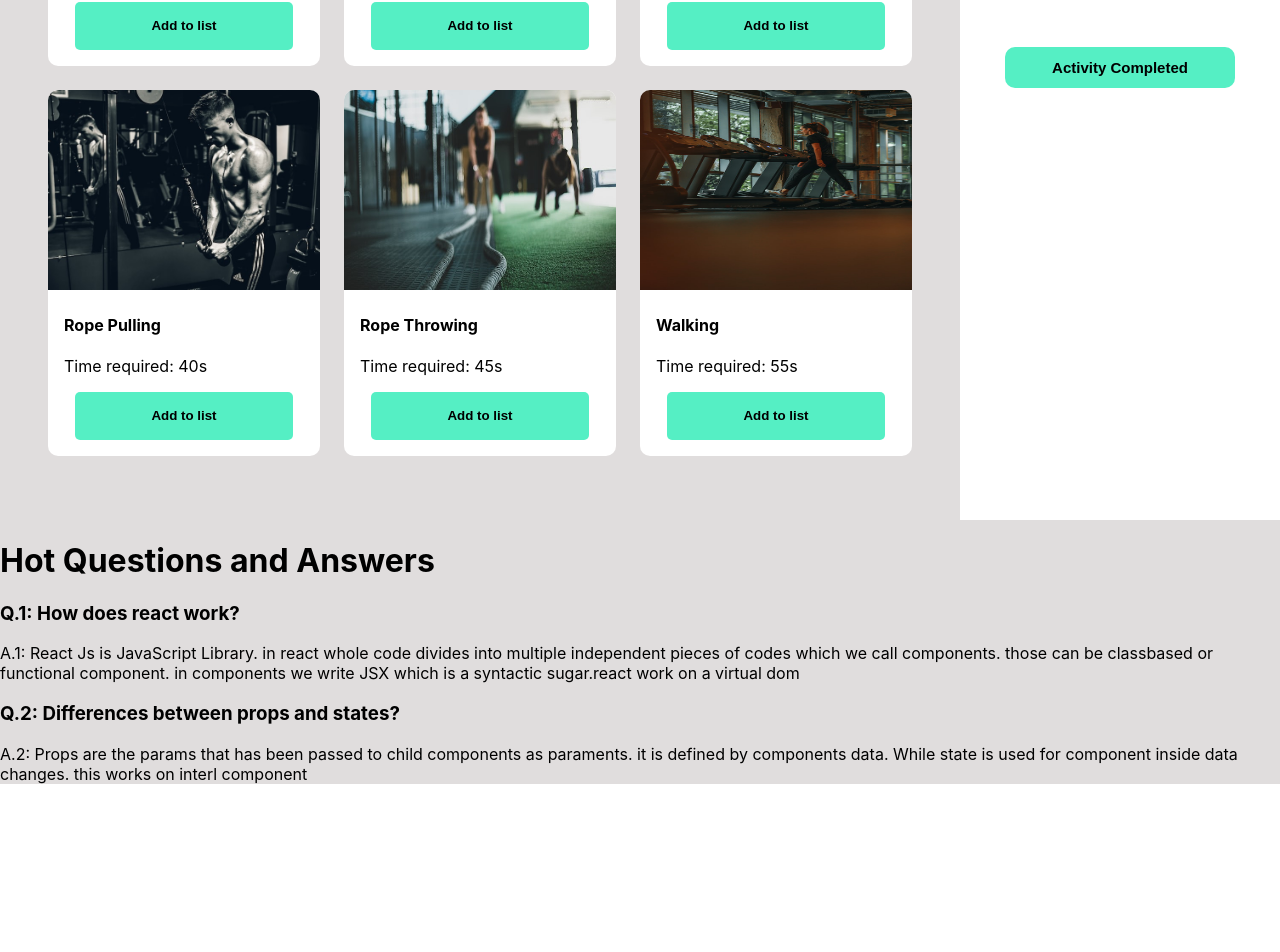
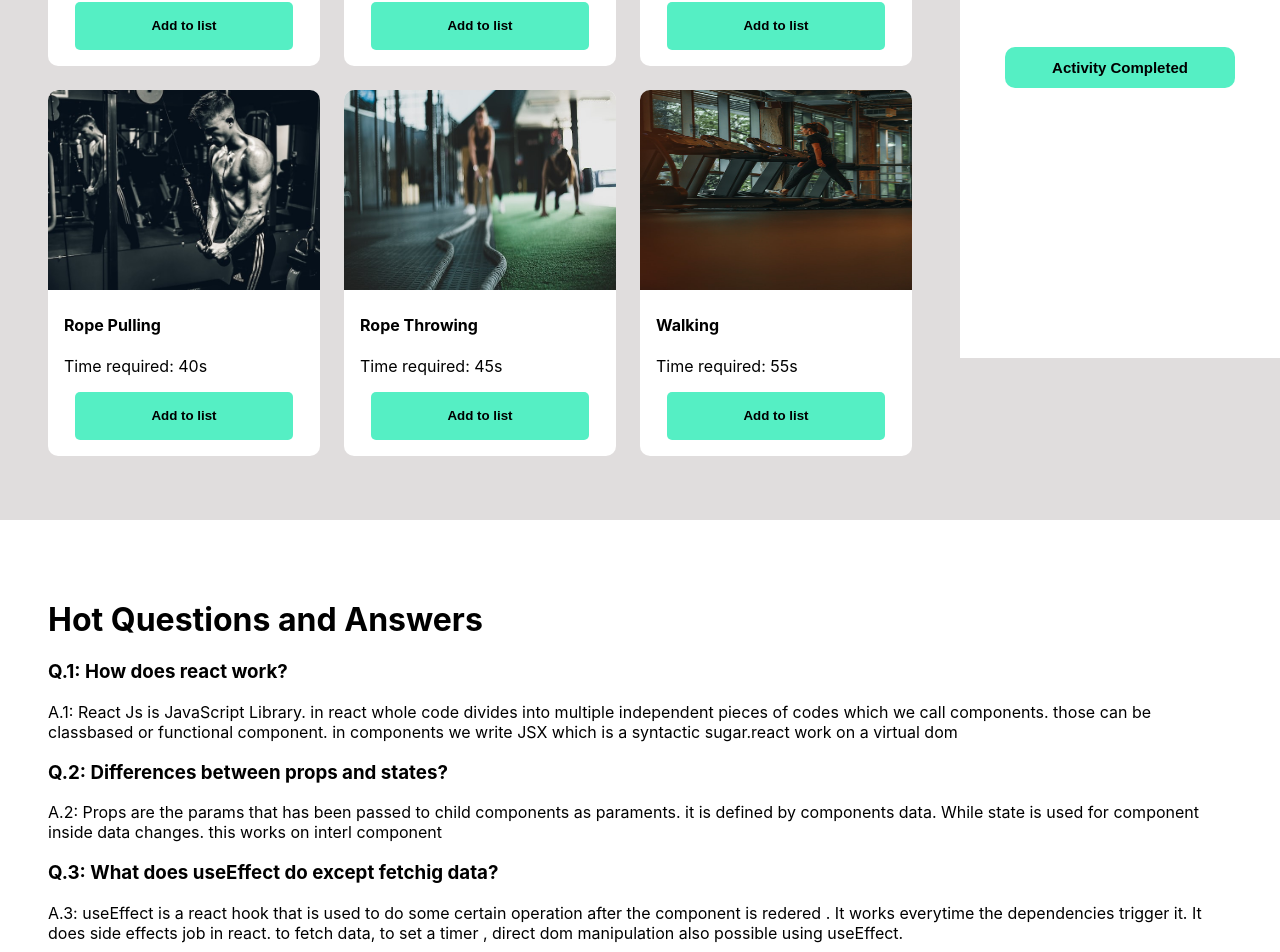
Before and after one commit to safwanbin2/monu-mia-gym-client, a React (Create React App) app: page / in a window 1280 px wide. Shown: the part 474-1426 px from the top of the page. Before the commit the page ends 1274 px from the top, so only its background shows below. Built offline with nearby package versions, Linux system fonts and the light colour scheme.

Commit message:
added qna

```diff
--- a/src/App.css
+++ b/src/App.css
@@ -1,10 +1,8 @@
-.App {
-  /* width: 100%; */
-  background-color: rgb(224, 221, 221);
-}
 .top{
+  position: relative;
   display: grid;
   grid-template-columns: 3fr 1fr;
+  background-color: rgb(224, 221, 221);
 }
 .App-logo {
   height: 40vmin;
--- a/src/components/QnA/QnA.css
+++ b/src/components/QnA/QnA.css
@@ -0,0 +1,3 @@
+.q-section{
+    margin: 5rem 3rem;
+}
--- a/src/components/QnA/QnA.js
+++ b/src/components/QnA/QnA.js
@@ -3,7 +3,7 @@ import './QnA.css';
 
 const QnA = () => {
     return (
-        <div>
+        <div className='q-section'>
             <h1>Hot Questions and Answers</h1>
             <div className='qna'>
                 <h3>Q.1: How does react work?</h3>
@@ -14,7 +14,8 @@ const QnA = () => {
                 <p>A.2: Props are the params that has been passed to child components as paraments. it is defined by components data. While state is used for component inside data changes. this works on interl component</p>
             </div>
             <div className="qna">
-
+                <h3>Q.3: What does useEffect do except fetchig data?</h3>
+                <p>A.3: useEffect is a react hook that is used to do some certain operation after the component is redered . It works everytime the dependencies trigger it. It does side effects job in react. to fetch data, to set a timer , direct dom manipulation also possible using useEffect.</p>
             </div>
         </div>
     );
--- a/src/components/SideBar/SideBar.css
+++ b/src/components/SideBar/SideBar.css
@@ -1,6 +1,9 @@
 .side-bar{
     background-color: white;
     padding: 1rem;
+    position: sticky;
+    top: 0;
+    height: 100vh;
 }
 .user-info img{
     width: 50px;
```
